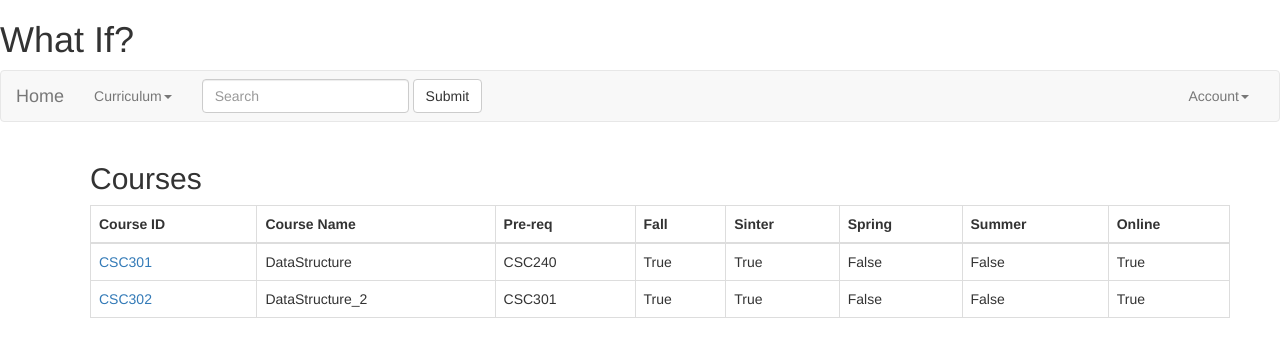
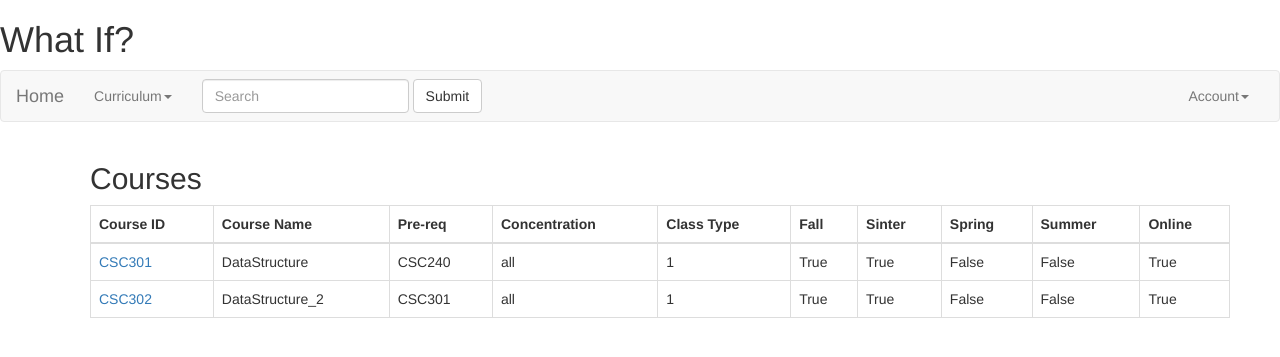
Before and after one commit to itsjessgameng/csc394softwareprojects, a Django app: page /cslist/ in a window 1280 px wide. Shown: the top 357 px of the page. Run offline with Django 3.2, Linux system fonts and the light colour scheme; data comes from the database, SQL or seed files in the repository; both versions use the stored data as it was after the commit; some libraries are stand-ins or nearby versions.

Commit message:
IS database been updated with class type.

```diff
--- a/csc394project_master/src/courses/admin.py
+++ b/csc394project_master/src/courses/admin.py
@@ -9,7 +9,7 @@ from courses.models import Course
 from courses.is_models import IS_Course
 
 class CourseAdmin(admin.ModelAdmin):
-	list_display = ["course_id","course_name","pre_req","fall", "winter", "spring", "summer", "online"]
+	list_display = ["course_id","course_name","pre_req", "cs_cons", "cs_class_type" , "fall", "winter", "spring", "summer", "online"]
 	list_display_links = ["is_course_id"]
 	list_display_links = ["course_id"]
 	list_filter = ["course_id"]
@@ -21,7 +21,7 @@ admin.site.register(Course, CourseAdmin)
 
 
 class IS_CourseAdmin(admin.ModelAdmin):
-	list_display = ["is_course_id","is_course_name","is_pre_req", "is_cons", "fall", "winter", "spring", "summer", "online"]
+	list_display = ["is_course_id","is_course_name","is_pre_req", "is_cons", "is_class_type" ,"fall", "winter", "spring", "summer", "online"]
 	list_display_links = ["is_course_id"]
 	list_filter = ["is_course_id"]
 	search_fields = [" is_course_id", " is_course_name"]
--- a/csc394project_master/src/courses/is_models.py
+++ b/csc394project_master/src/courses/is_models.py
@@ -7,6 +7,7 @@ class IS_Course(models.Model):
     is_course_name = models.CharField(max_length=120)
     is_pre_req = models.CharField(max_length=120)
     is_cons = models.CharField(max_length=120)
+    is_class_type = models.CharField(max_length=120)
 
     fall = models.BooleanField()
     winter = models.BooleanField()
--- a/csc394project_master/src/courses/models.py
+++ b/csc394project_master/src/courses/models.py
@@ -7,6 +7,7 @@ class Course(models.Model):
     course_name = models.CharField(max_length=120)
     pre_req = models.CharField(max_length=120)
     cs_cons = models.CharField(max_length=120)
+    cs_class_type = models.CharField(max_length=120)
 
 
     fall = models.BooleanField()
--- a/csc394project_master/src/templates/cs_Courses.html
+++ b/csc394project_master/src/templates/cs_Courses.html
@@ -219,6 +219,8 @@
           <th>Course ID</th>
           <th>Course Name</th>
           <th>Pre-req</th>
+          <th>Concentration</th>
+          <th>Class Type</th>
           <th>Fall</th>
           <th>Sinter</th>
           <th>Spring</th>
@@ -232,6 +234,8 @@
           <td><a href='/csdetail/{{obj.id}}'>{{obj.course_id}}</a></br></td>
           <td>{{obj.course_name}}</br></td>
           <td>{{obj.pre_req}}</br></td>
+          <td>{{obj.cs_cons}}</br></td>
+          <td>{{obj.cs_class_type}}</br></td>
           <td>{{obj.fall }}</br></td>
           <td>{{obj.winter }}</br></td>
           <td>{{obj.spring }}</br></td>
--- a/csc394project_master/src/templates/is_Courses.html
+++ b/csc394project_master/src/templates/is_Courses.html
@@ -219,6 +219,7 @@
           <th>Course Name</th>
           <th>Pre-req</th>
           <th>Concentration</th>
+          <th>Class Type</th>
           <th>Fall</th>
           <th>Winter</th>
           <th>Spring</th>
@@ -233,6 +234,7 @@
           <td>{{obj.is_course_name}}</br></td>
           <td>{{obj.is_pre_req}}</br></td>
           <td>{{obj.is_cons}}</br></td>
+          <td>{{obj.is_class_type}}</br></td>
           <td>{{obj.fall }}</br></td>
           <td>{{obj.winter }}</br></td>
           <td>{{obj.spring }}</br></td>
```
Also changed, not shown: csc394project_master/src/courses/migrations/0007_auto_20170522_1511.py (added), csc394project_master/src/db.sqlite3.
